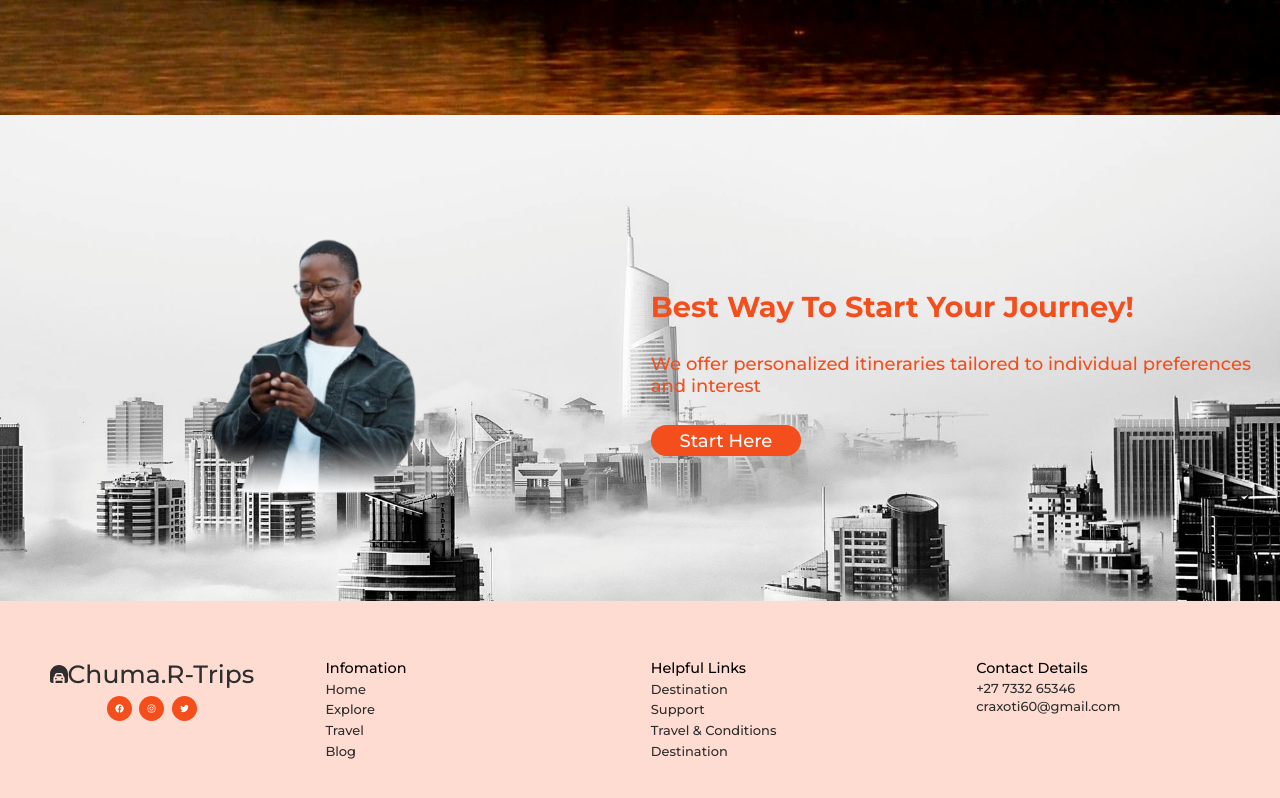
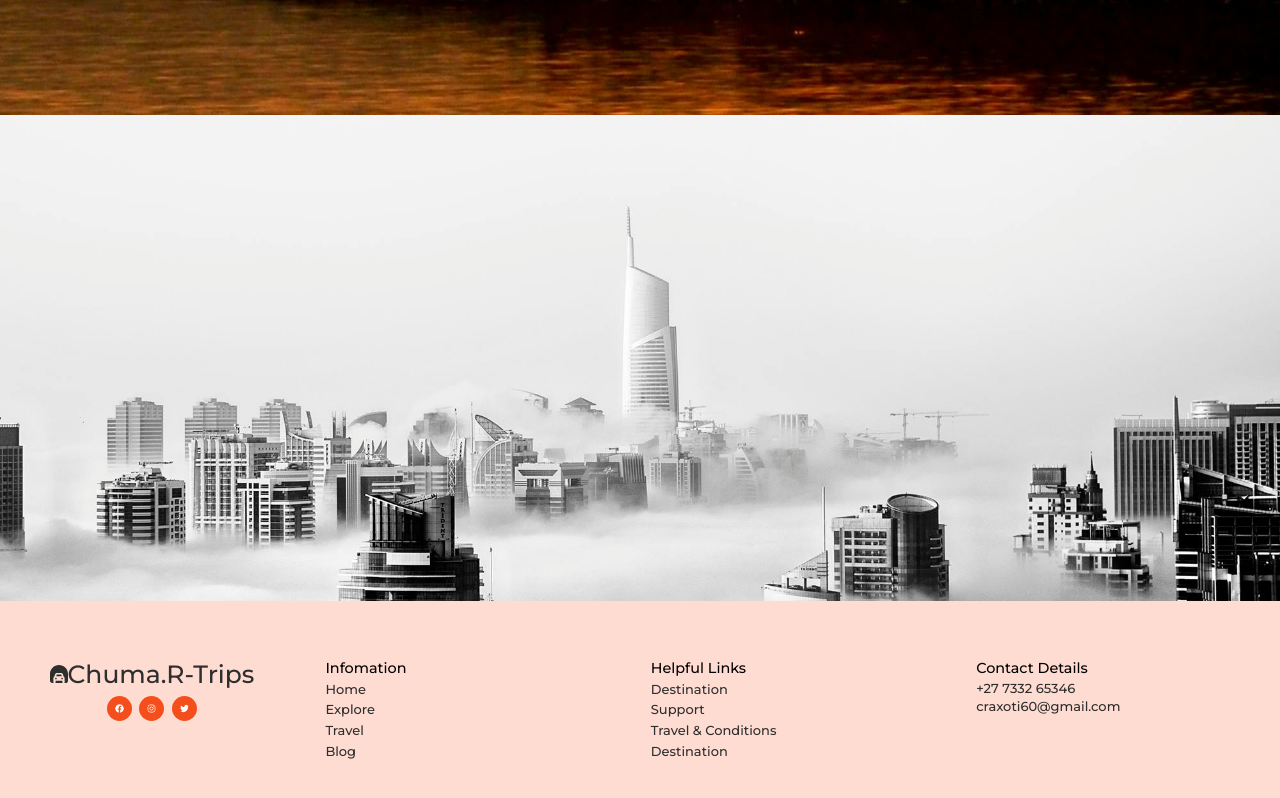
Before and after one commit to Chuma-rxt/TravelProject, a React (Vite) app: page / in a window 1280 px wide. Shown: the part 4084-4882 px from the top of the page. Built offline with nearby package versions, Linux system fonts and the light colour scheme.

Commit message:
The subscription

```diff
--- a/src/Components/Subscribe/Subscribe.jsx
+++ b/src/Components/Subscribe/Subscribe.jsx
@@ -1,22 +1,30 @@
-import React from 'react'
+import React, {useEffect} from 'react'
 import './Subscribe.css'
 import './Subscribe.scss'
 
 // importing pictures
 import image1 from '../../Assets/call-removebg-preview.png'
 
+import Aos from 'aos'
+import 'aos/dist/aos.css'
+
 const Subscribe = () => {
+
+  useEffect(()=>{
+    Aos.init({duration: 2000})
+  },[])
+
   return (
     <div className='subscribe section container'>
       <div className='secContainer grid'>
-        <img src={image1} alt='Div Image' />
+        <img src={image1} alt='Div Image' data-aos= 'fade-up' />
 
         <div className='textDiv'>
-          <h4>Best Way To Start Your Journey!</h4>
-          <p>
+          <h4 data-aos= 'fade-up'> Best Way To Start Your Journey!</h4>
+          <p data-aos= 'fade-up'>
             We offer personalized itineraries tailored to individual preferences and interest
           </p>
-          <button className='btn'>Start Here</button>
+          <button className='btn' data-aos= 'fade-up'>Start Here</button>
         </div>
       </div>
     </div>
```
